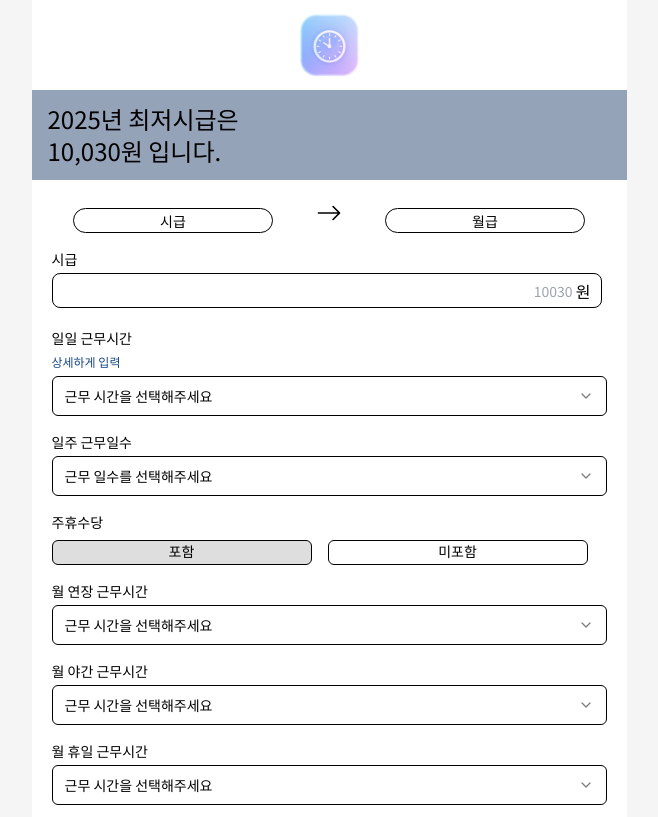
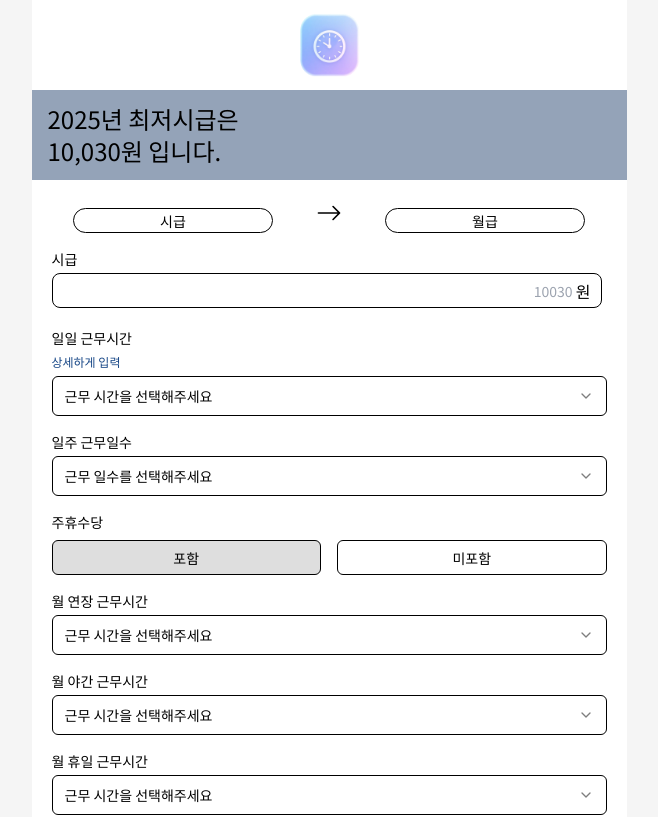
Before and after one commit to AkoIsCat/PayTime, a Next.js app: page /main in a window 1280 px wide. Shown: the top 817 px of the page, without its empty margins (311-969 px from the left). Built offline with nearby package versions, Linux system fonts and the light colour scheme.

Commit message:
Design: 주휴수당 컴포넌트 css 수정

```diff
--- a/src/app/(main)/components/WeeklyAllowanceToggle.tsx
+++ b/src/app/(main)/components/WeeklyAllowanceToggle.tsx
@@ -6,7 +6,7 @@ export default function WeeklyAllowanceToggle() {
   return (
     <div className="flex gap-4 my-2">
       <label
-        className={`w-weekly border h-select border-black rounded-md text-sm text-center cursor-pointer ${
+        className={`w-weekly border h-input border-black rounded-md text-sm flex items-center justify-center cursor-pointer ${
           selected === 'include' ? 'bg-selectBtn' : 'bg-white'
         }`}
       >
@@ -21,7 +21,7 @@ export default function WeeklyAllowanceToggle() {
         포함
       </label>
       <label
-        className={`w-weekly h-select border border-black rounded-md text-sm text-center cursor-pointer ${
+        className={`w-weekly h-input border border-black rounded-md text-sm flex items-center justify-center cursor-pointer ${
           selected === 'exclude' ? 'bg-selectBtn' : 'bg-white'
         }`}
       >
--- a/tailwind.config.ts
+++ b/tailwind.config.ts
@@ -30,7 +30,7 @@ const config: Config = {
         detailForm: '420px',
         days: '55px',
         dayInput: '15px',
-        weekly: '260px',
+        weekly: '270px',
       },
       backgroundColor: {
         background: '#F5F5F5',
```
